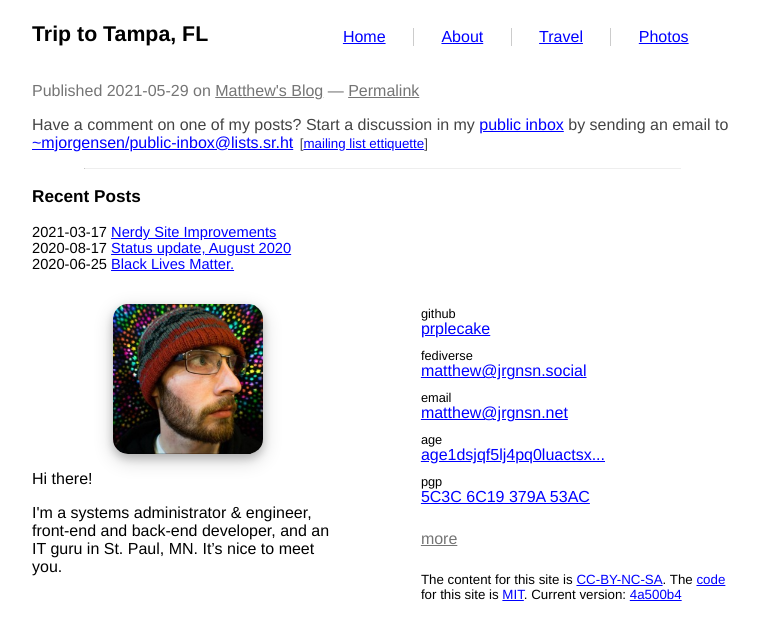
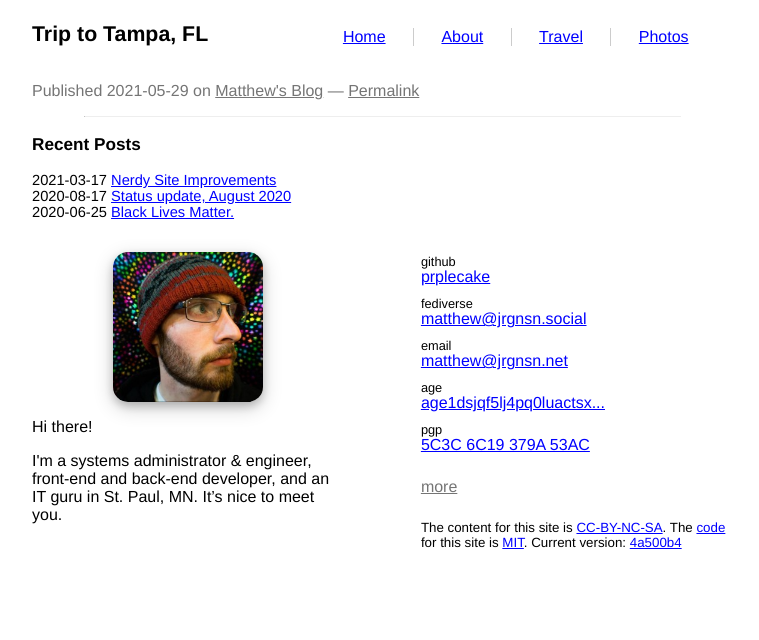
Before and after one commit to prplecake/jrgnsn.net, a Jekyll site: the page built from _travel/2020-01-Trip-to-Tampa-FL.md, in a window 1280 px wide. Shown: the top 640 px of the page, without its empty margins (258-1017 px from the left). Built offline with Jekyll 4.4.1, drawn with Linux system fonts in a browser that asks for light colours.

Commit message:
Fixes #6: Remove note re public-inbox (mailing list)

```diff
--- a/_layouts/post.html
+++ b/_layouts/post.html
@@ -6,13 +6,3 @@ showTitle: true
 <article>
 	{{ content }}
 </article>
-
-<p class="text-muted">
-    Have a comment on one of my posts? Start a discussion in my
-    <a href="https://lists.sr.ht/~mjorgensen/public-inbox">public inbox</a>
-    by sending an email to
-    <a href="mailto:~mjorgensen/public-inbox@lists.sr.ht?Subject=Re%3A%20{{ page.title | uri_escape }}">~mjorgensen/public-inbox@lists.sr.ht</a>
-    <small style="padding-left: 2px">
-    [<a href="https://man.sr.ht/lists.sr.ht/etiquette.md">mailing list ettiquette</a>]
-    </small>
-</p>
```
